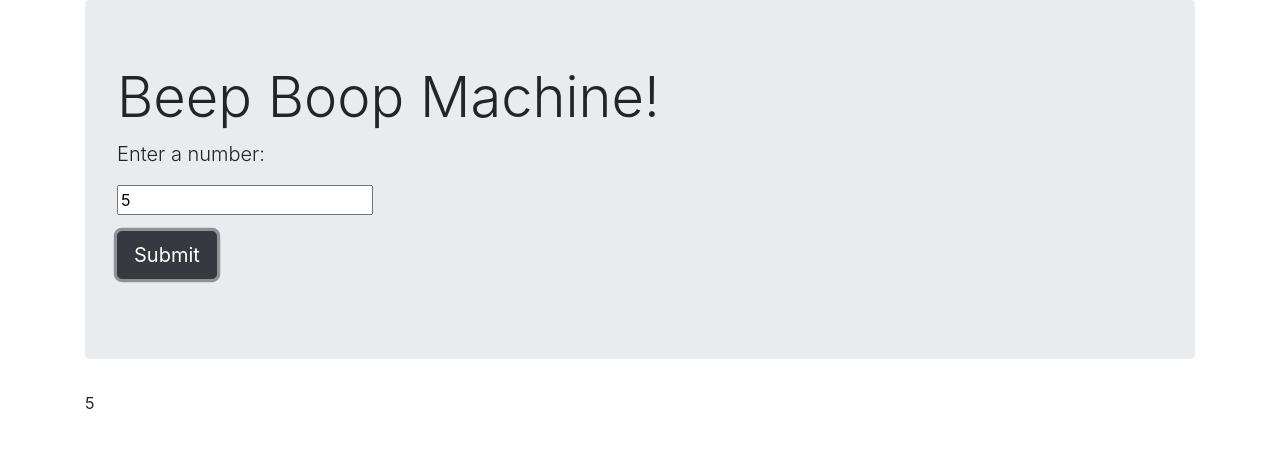
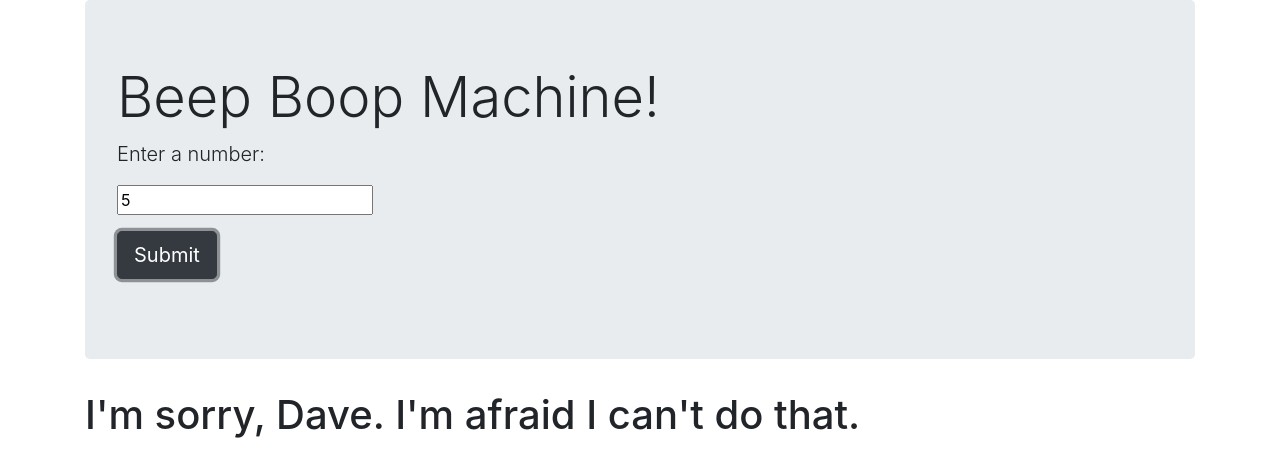
Before and after one commit to amychurchwell/beep-boop-v2, a plain HTML site: page index.html in a window 1280 px wide. Both pictures are taken after typing "5" into the empty fields and a click on the button "Submit". Drawn offline with Linux system fonts and the light colour scheme.

Commit message:
update range function edit markdown in README and debug JS

```diff
--- a/index.html
+++ b/index.html
@@ -20,7 +20,8 @@
         </form>
         </p>
       </div>
-      <div id="results">
+      <div>
+        <h1 id ="results"></h1>
       </div>
     </div>
   </body>
--- a/js/scripts.js
+++ b/js/scripts.js
@@ -1,34 +1,29 @@
 //back-end//
 
-//range of numbers, add commas or spaces later!//
-//WORKS DO NOT TOUCH//
+//range of numbers//
 var countUp = function(input){
   var answer = [];
   for(var i = 1; i < input; i++) {
-    answer += i;
+    answer += i + ", ";
   }
-  return answer + input;
-}
-
-//Numbers that contain a 1 are replaced with "Boop!"//
-var beepBoop = function(input){
-
-  return input.replace(/[0]/g, "Boop!")
-
+  return beepBoop(answer + input);
 }
 
 
-//Numbers that contain a 0 are replaced with "Beep!"//
-// var beepFunc = function(input){
-//   if (input.includes(0)){
-//     return input.replace(/[0+]/g, "Beep!")
-//   }
-// }
+//replaces 0's and 1's, needs to replace entire number.//
+var beepBoop = function(input){
+  return input.replace(/[1]/g, "Boop!").replace(/[0]/g, "Beep!");
+}
 
-//function to run all functions//
-// var resultsFunc = function(input){
-//   return boopFunc(input)
-// }
+//4. Numbers _divisible by 3_ are replaced with "I'm sorry, Dave. I'm afraid I can't do that."//
+ var divide = function(input){
+   if(input % 3){
+     return "I'm sorry, Dave. I'm afraid I can't do that.";
+   }else{
+     return "TEST";
+   }
+ }
+
 
 //front-end//
 
@@ -37,6 +32,6 @@ $(document).ready(function(){
 
     event.preventDefault();
     var input = $('#input').val();
-    $('#results').text(beepBoop(input));
+    $('#results').text(divide(input));
   });
 });
```
Also changed, not shown: README.md.
